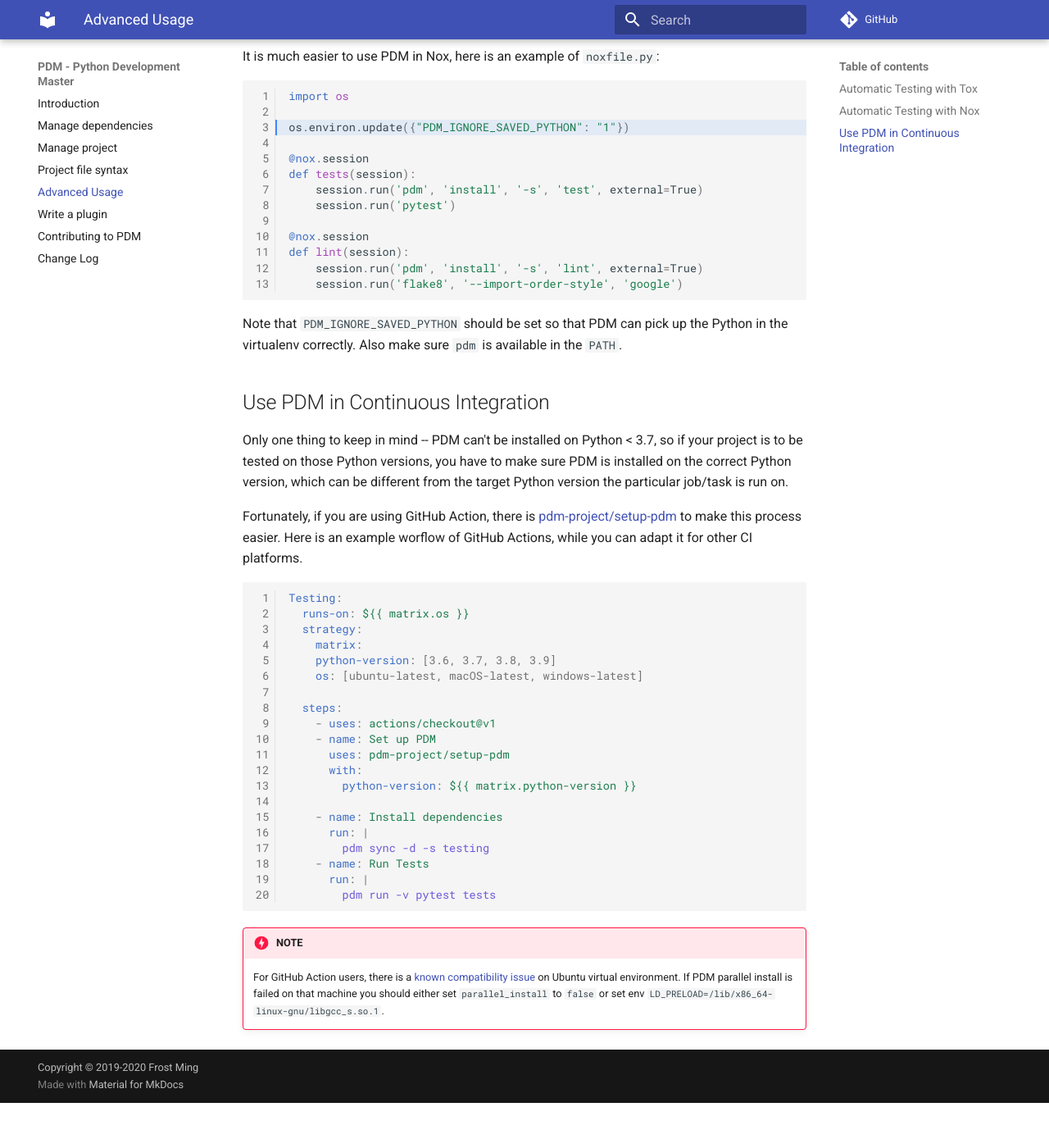
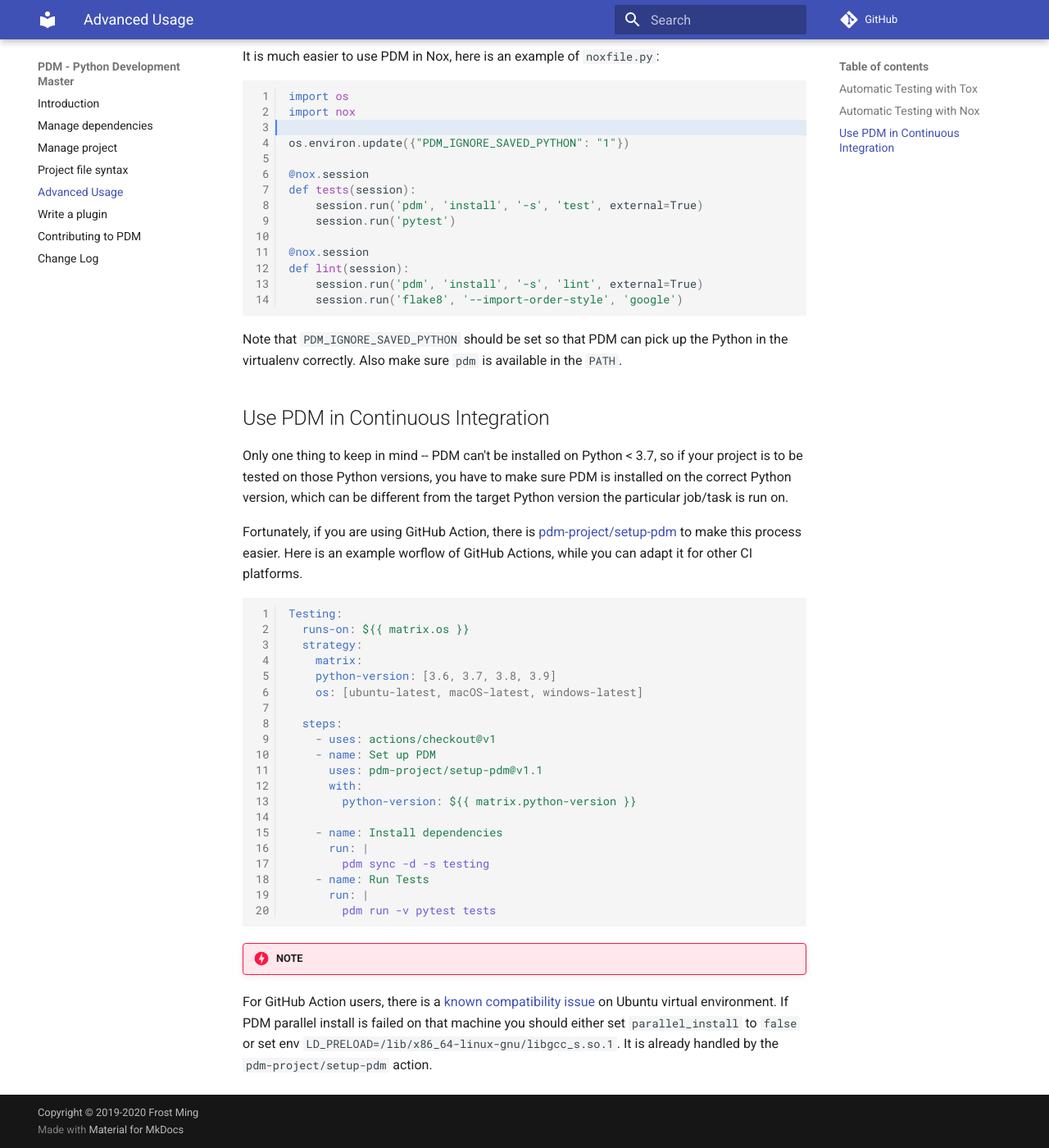
Before and after one commit to ChrisSanderser/pd-ms, an MkDocs documentation site: the page built from docs/docs/advanced.md, in a window 1280 px wide and 1400 px high, scrolled down 1525 px. Shown: the whole window at 82% size. Built offline with MkDocs 1.6.1 and Material for MkDocs 9.7.7, drawn with Linux system fonts in a browser that asks for light colours; comment, search, counter and statistics services are not loaded; before the commit the page ends 2870 px from its top, so only the background shows below that.

Commit message:
Update docs to refer to the latest version of action

````diff
--- a/docs/docs/advanced.md
+++ b/docs/docs/advanced.md
@@ -72,6 +72,7 @@ It is much easier to use PDM in Nox, here is an example of `noxfile.py`:
 
 ```python hl_lines="3"
 import os
+import nox
 
 os.environ.update({"PDM_IGNORE_SAVED_PYTHON": "1"})
 
@@ -107,7 +108,7 @@ Testing:
   steps:
     - uses: actions/checkout@v1
     - name: Set up PDM
-      uses: pdm-project/setup-pdm
+      uses: pdm-project/setup-pdm@v1.1
       with:
         python-version: ${{ matrix.python-version }}
 
@@ -120,5 +121,6 @@ Testing:
 ```
 
 !!! danger "NOTE"
-    For GitHub Action users, there is a [known compatibility issue](https://github.com/actions/virtual-environments/issues/2803) on Ubuntu virtual environment.
-    If PDM parallel install is failed on that machine  you should either set `parallel_install` to `false` or set env `LD_PRELOAD=/lib/x86_64-linux-gnu/libgcc_s.so.1`.
+  For GitHub Action users, there is a [known compatibility issue](https://github.com/actions/virtual-environments/issues/2803) on Ubuntu virtual environment.
+  If PDM parallel install is failed on that machine you should either set `parallel_install` to `false` or set env `LD_PRELOAD=/lib/x86_64-linux-gnu/libgcc_s.so.1`.
+  It is already handled by the `pdm-project/setup-pdm` action.
````
